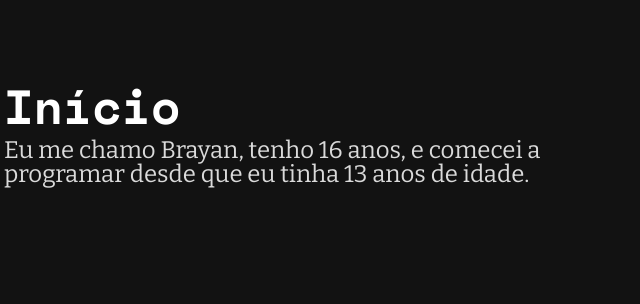
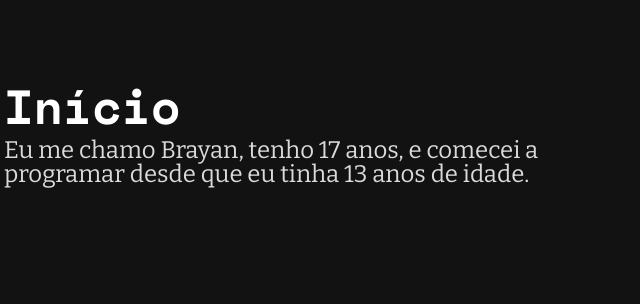
Before and after one commit to TestBraim/Site2, a website: page index.html in a window 1280 px wide. Shown: the part 902-1206 px from the top of the page, 524-1164 px from the left. Drawn offline with nearby package versions, Linux system fonts and the light colour scheme; a script that the page names is missing.

Commit message:
Update index.html

```diff
--- a/index.html
+++ b/index.html
@@ -59,7 +59,7 @@
                 <img src="elements/clumsy 1.svg" alt="image of a man floating" class="about-me-image" data-depth="0.2">
                 <div class="about-me-texts">
                     <h1 class="about-me-header">Início</h1>
-                    <p class="about-me-text">Eu me chamo Brayan, tenho 16 anos, e comecei a programar desde que eu
+                    <p class="about-me-text">Eu me chamo Brayan, tenho 17 anos, e comecei a programar desde que eu
                         tinha 13 anos de idade.</p>
                 </div>
             </div>
```
